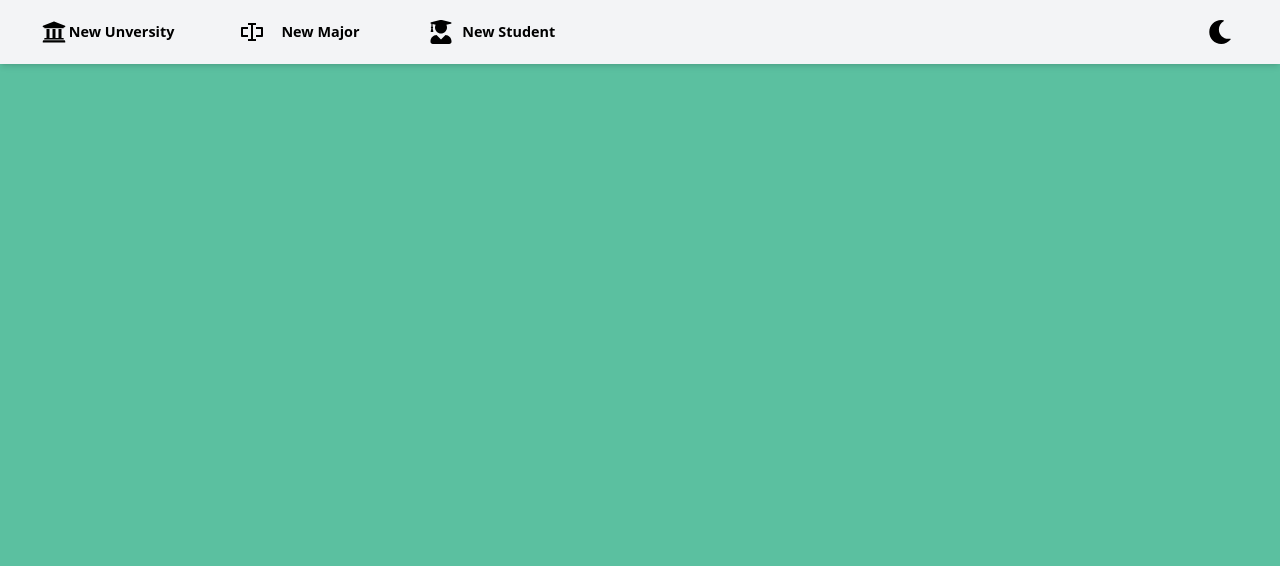
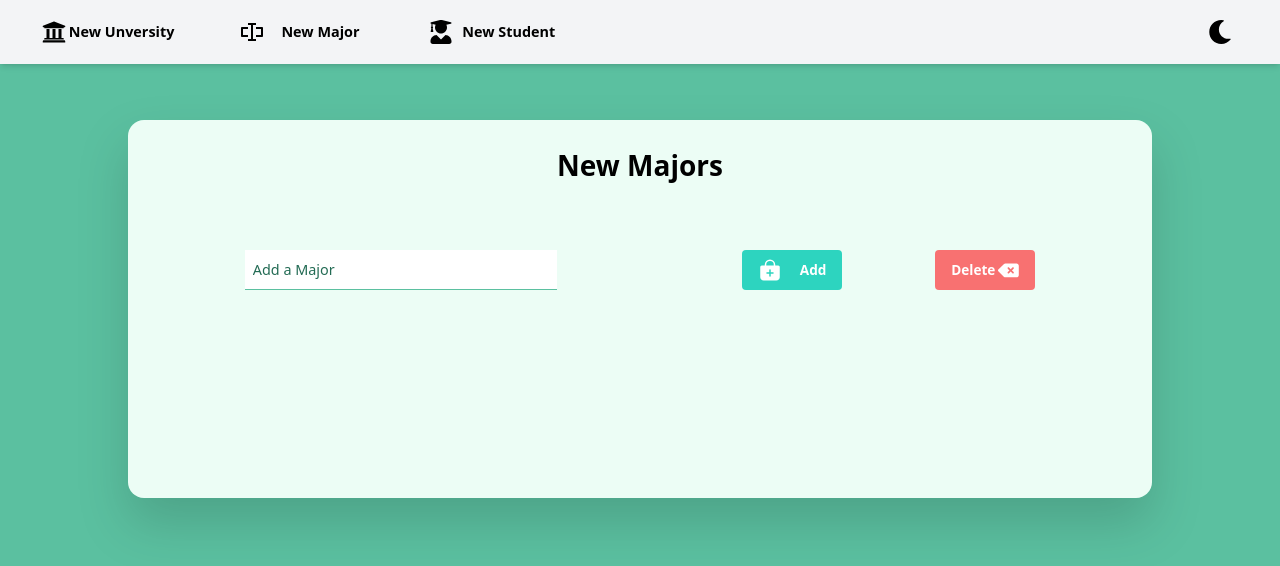
Before and after one commit to Midou-Mni/Progres-Clone, a React (Create React App) app in the folder admins/: page / in a window 1280 px wide. Both pictures are taken after a click on the button "New Major". Shown: the top 566 px of the page. Built offline with nearby package versions, Linux system fonts and the light colour scheme; the HTML template or start-up script is replaced by a standard one.

Commit message:
Update Majors.js

```diff
--- a/admins/src/component/studentComponent/Majors.js
+++ b/admins/src/component/studentComponent/Majors.js
@@ -1,5 +1,7 @@
 import React, { useState } from "react";
 import Modules from "./Modules";
+import { FaDeleteLeft } from "react-icons/fa6";
+import { IoBagAdd } from "react-icons/io5";
 
 function Majors() {
   const [majors, setMajors] = useState([]);
@@ -9,7 +11,7 @@ function Majors() {
   const handleSubmit = (event) => {
     event.preventDefault();
     if (newMajor.trim() !== "") {
-      setMajors([...majors, { name: newMajor , modules: [] }]);
+      setMajors([...majors, { name: newMajor, modules: [] }]);
       setNewMajor("");
     }
   };
@@ -36,28 +38,53 @@ function Majors() {
   };
 
   return (
-    <div>
-      <h1>Majors</h1>
+    <div className="w-[80%] h-fit p-[3vh] mt-[15vh] flex flex-col items-center bg-emerald-50 rounded-2xl drop-shadow-2xl ">
+      <h1 className="text-center font-bold text-[3.5vh] mb-[5vh]">
+        New Majors
+      </h1>
 
+      <div className="flex justify-around items-center w-[100%] mt-[3vh] mb-[3vh]">
         <input
           type="text"
           placeholder="Add a Major"
           value={newMajor}
           onChange={(e) => setNewMajor(e.target.value)}
         />
-      <button onClick={handleSubmit}>Submit</button>
-      <button onClick={handleDelete}>Delete</button>
+        <div className="w-[30%] flex justify-between">
+          <button
+            className="w-[12.5vh] bg-teal-400 hover:bg-teal-500 font-bold py-2 px-4 rounded flex justify-between items-center"
+            onClick={handleSubmit}
+          >
+            <IoBagAdd size="1.5rem" />
+            Add
+          </button>
+          <button
+            className="w-[12.5vh] bg-red-400 hover:bg-red-500 font-bold py-2 px-4 rounded flex justify-between items-center"
+            onClick={handleDelete}
+          >
+            Delete
+            <FaDeleteLeft size="2.6vh" color="white" />
+          </button>
+        </div>
+      </div>
 
-      <ul>
+      <div className="w-[90%] ml-[7vh] my-[5vh] flex flex-wrap gap-3 items-center ">
         {majors.map((major, index) => (
-          <li key={index}>
-            <button onClick={() => handleSelectMajor(major)}>
+          <div
+            key={index}
+            className="w-[30%] h-[6vh] flex justify-center items-center"
+          >
+            <button
+              className="w-[60%] h-[6vh] bg-teal-400 hover:bg-teal-500 font-bold py-2 px-4 rounded flex justify-around items-center"
+              onClick={() => handleSelectMajor(major)}
+            >
               {major.name}
             </button>
-          </li>
+          </div>
         ))}
-      </ul>
+      </div>
 
+      <div className=" w-[100%] px-[5vh] my-[5vh] flex justify-center">
         {selectedMajor && (
           <Modules
             major={selectedMajor}
@@ -66,6 +93,7 @@ function Majors() {
           />
         )}
       </div>
+    </div>
   );
 }
 
```
Lines whose indentation alone changed are shown as unchanged.
